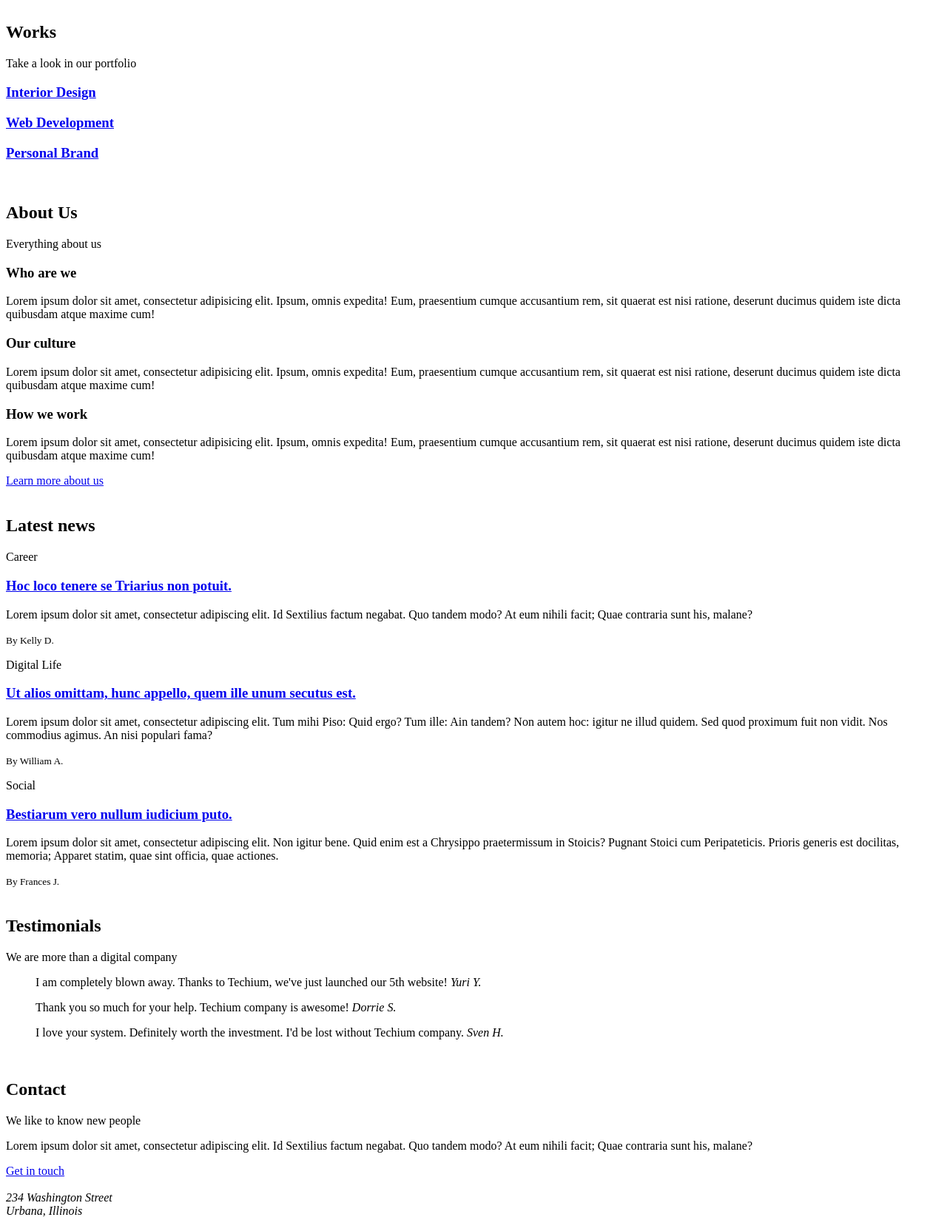
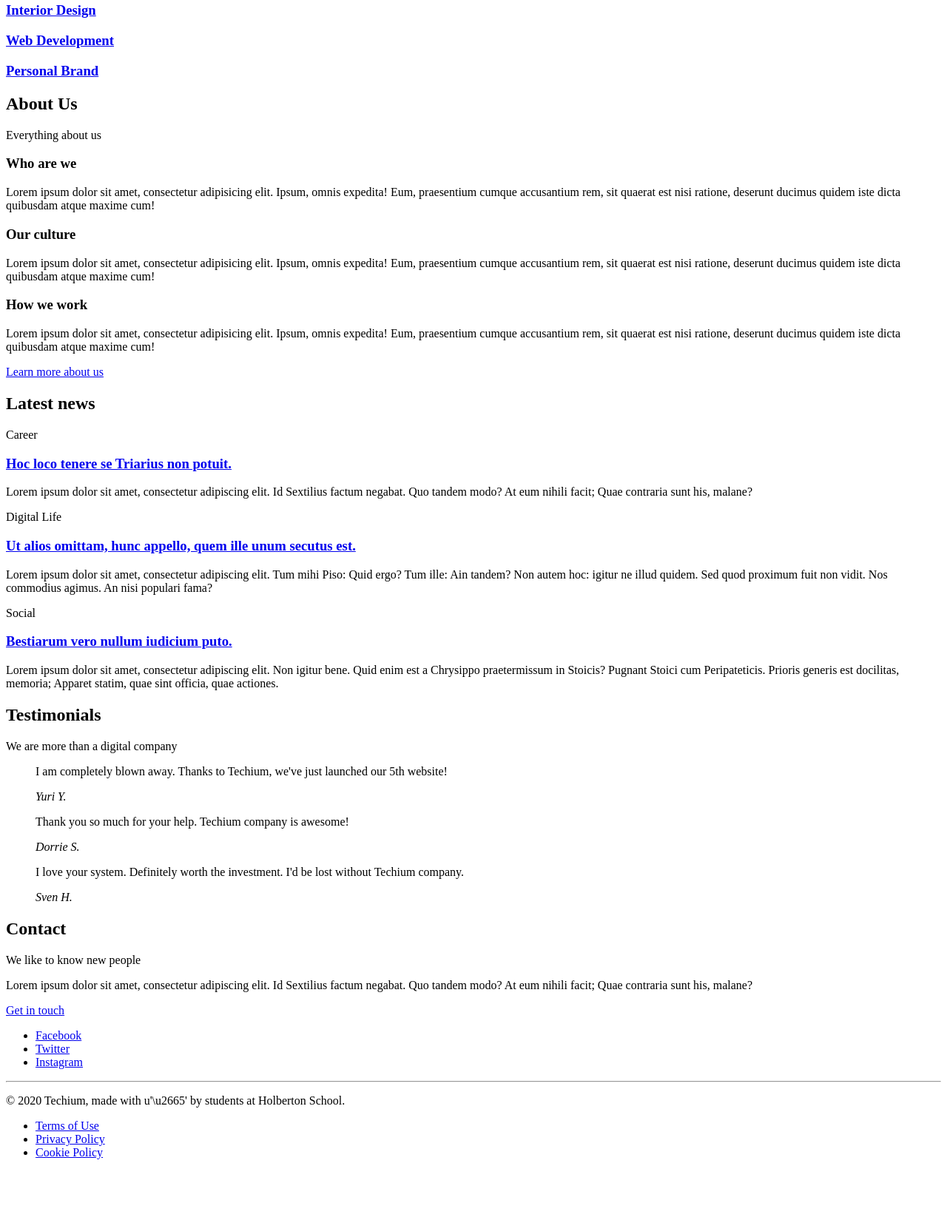
Before and after one commit to Prince-isaac04/alx-frontend, a plain HTML site: page 0x00-html_advanced/31-index.html in a window 1280 px wide. Shown: the part 776-2425 px from the top of the page at 74% size. After the commit the page ends 2359 px from the top, so only its background shows below. Drawn offline with Linux system fonts and the light colour scheme.

```diff
--- a/0x00-html_advanced/31-index.html
+++ b/0x00-html_advanced/31-index.html
@@ -1,21 +1,24 @@
-<!doctype html>
+<!DOCTYPE html>
 <html lang="en" dir="ltr">
     <head>
-    <meta charset="utf-8">
-    <meta name='viewport' content='width=device-width, initial-scale=1.0, viewport-fit=cover'>
+        <meta charset="utf=8">
+        <meta name="viewport" content="width=device-width, initial-scale=1.0, viewport-fit=cover">
+
         <title>Homepage - Techium</title>
         <meta name="description" content="Techium is a digital agency">
+
         <link rel="icon" type="image/x-icon" href="./favicon.ico">
         <link rel="icon" type="image/png" href="./favicon.png">
     </head>
+
     <body>
-    <br>
+
       <!-- Header -->
         <header>
 	    <div>
 	        <div>
 		    <a href="/">
-                    <span>Techium</span>
+		        <span>Techium></span>
 		    </a>
 		</div>
 		<nav>
@@ -31,26 +34,19 @@
 		</nav>
 	    </div>
 	</header>
-    <br>
+
 	<!-- Main -->
 	<main>
 	    <h1>Homepage</h1>
-        <br>
+
 	    <!-- Hero section -->
-        <section>
-            <div>
-                <h2>We help you build your brand!</h2>
-                <a href="#">Get started</a>
-            </div>
-        </section>
-        <br>
+            <section><div><h2>We help you build your brand!</h2><a href="#">Get started</a></div></section>
+
 	    <!-- Services section -->
 	    <section>
 	        <div>
-                <header>
-                    <h2>Services</h2>
+	            <header><h2>Services</h2><p>We work with you</p></header>
 		    <p>We work with you</p>
-                </header>
 		    <div>
 		        <h3><a href="#">Design & Concept</a></h3>
 		        <h3><a href="#">Digital Strategy</a></h3>
@@ -61,141 +57,98 @@
 		    </div>
 		</div>
 	    </section>
-        <br>
+
 	    <!-- Works section -->
             <section>
 	        <div>
-                <header>
-                    <h2>Works</h2>
-                    <p>Take a look in our portfolio</p>
-                </header>
+	            <header><h2>Works</h2><p>Take a look in our portfolio</p></header>
+                   <div>
+		       <article><h3><a href="#">Interior Design</a></h3></article>
+		       <article><h3><a href="#">Web Development</a></h3></article>
+		       <article><h3><a href="#">Personal Brand</a></h3></article>
+
+		   </div>
+	        </div>
+	    </section>
+
+	    <!-- About Us section -->
+            <section>
+	        <div>
+		    <header><h2>About Us</h2><p>Everything about us</p></header>
+		    <div>
+		        <h3>Who are we</h3>
+			<p>Lorem ipsum dolor sit amet, consectetur adipisicing elit. Ipsum, omnis expedita! Eum, praesentium cumque accusantium rem, sit quaerat est nisi ratione, deserunt ducimus quidem iste dicta quibusdam atque maxime cum!</p>
+			<h3>Our culture</h3>
+			<p>Lorem ipsum dolor sit amet, consectetur adipisicing elit. Ipsum, omnis expedita! Eum, praesentium cumque accusantium rem, sit quaerat est nisi ratione, deserunt ducimus quidem iste dicta quibusdam atque maxime cum!</p>
+			<h3>How we work</h3>
+			<p>Lorem ipsum dolor sit amet, consectetur adipisicing elit. Ipsum, omnis expedita! Eum, praesentium cumque accusantium rem, sit quaerat est nisi ratione, deserunt ducimus quidem iste dicta quibusdam atque maxime cum!</p>
+		    </div>
+		    <a href="about.html">Learn more about us</a>
+		</div>
+	    </section>
+
+	    <!-- Latest news section -->
+            <section>
+	        <div>
+                    <header><h2>Latest news</h2></header>
 		    <div>
 		        <article>
-                        <h3><a href="#">Interior Design</a></h3>
+		            <p>Career</p>
+			    <h3><a href="#">Hoc loco tenere se Triarius non potuit.</a></h3>
+			    <p>Lorem ipsum dolor sit amet, consectetur adipiscing elit. Id Sextilius factum negabat. Quo tandem modo? At eum nihili facit; Quae contraria sunt his, malane?</p>
 			</article>
 			<article>
-                        <h3><a href="#">Web Development</a></h3>
+		            <p>Digital Life</p>
+			    <h3><a href="#">Ut alios omittam, hunc appello, quem ille unum secutus est.</a></h3>
+			    <p>Lorem ipsum dolor sit amet, consectetur adipiscing elit. Tum mihi Piso: Quid ergo? Tum ille: Ain tandem? Non autem hoc: igitur ne illud quidem. Sed quod proximum fuit non vidit. Nos commodius agimus. An nisi populari fama?</p>
 			</article>
 			<article>
-                        <h3><a href="#">Personal Brand</a></h3>
+		            <p>Social</p>
+			    <h3><a href="#">Bestiarum vero nullum iudicium puto.</a></h3>
+			    <p>Lorem ipsum dolor sit amet, consectetur adipiscing elit. Non igitur bene. Quid enim est a Chrysippo praetermissum in Stoicis? Pugnant Stoici cum Peripateticis. Prioris generis est docilitas, memoria; Apparet statim, quae sint officia, quae actiones.</p>
 			</article>
 	            </div>
 		</div>
             </section>
-        <br>
-        <!-- About Us section -->
+
+	    <!-- Testimonials section -->
             <section>
 	        <div>
-                <header>
-                    <h2>About Us</h2>
-                    <p>Everything about us</p>
-                </header>
-                <div>
-                    <h3>Who are we</h3>
-                    <p>
-                        Lorem ipsum dolor sit amet, consectetur adipisicing elit. Ipsum, omnis expedita! Eum, praesentium cumque accusantium rem, sit quaerat est nisi ratione, deserunt ducimus quidem iste dicta quibusdam atque maxime cum!
-                    </p>
-                    <h3>Our culture</h3>
-                    <p>
-                        Lorem ipsum dolor sit amet, consectetur adipisicing elit. Ipsum, omnis expedita! Eum, praesentium cumque accusantium rem, sit quaerat est nisi ratione, deserunt ducimus quidem iste dicta quibusdam atque maxime cum!
-                    </p>
-                    <h3>How we work</h3>
-                    <p>
-                        Lorem ipsum dolor sit amet, consectetur adipisicing elit. Ipsum, omnis expedita! Eum, praesentium cumque accusantium rem, sit quaerat est nisi ratione, deserunt ducimus quidem iste dicta quibusdam atque maxime cum!
-                    </p>
-                </div>
-                <a href="about.html">Learn more about us</a>
-            </div>
-        </section>
-        <br>
-        <!-- Latest news section -->
-        <section>
-            <div>
-                <header>
-                    <h2>Latest news</h2>
-                </header>
+	            <header><h2>Testimonials</h2><p>We are more than a digital company</p></header>
 		    <div>
 		        <article>
-                        <p>Career</p>
-                        <h3><a href="#">Hoc loco tenere se Triarius non potuit.</a></h3>
-                        <p>
-                            Lorem ipsum dolor sit amet, consectetur adipiscing elit. Id Sextilius factum negabat. Quo tandem modo? At eum nihili facit; Quae contraria sunt his, malane?
-                        </p>
-                        <small>By Kelly D.</small>
+			    <blockquote cite="Yuri Y.">
+			        <p>I am completely blown away. Thanks to Techium, we've just launched our 5th website!</p>
+				<cite>Yuri Y.</cite>
 			</article>
 			<article>
-                        <p>Digital Life</p>
-                        <h3><a href="#">Ut alios omittam, hunc appello, quem ille unum secutus est.</a></h3>
-                        <p>
-                            Lorem ipsum dolor sit amet, consectetur adipiscing elit. Tum mihi Piso: Quid ergo? Tum ille: Ain tandem? Non autem hoc: igitur ne illud quidem. Sed quod proximum fuit non vidit. Nos commodius agimus. An nisi populari fama?
-                        </p>
-                        <small>By William A.</small>
+			    <blockquote cite="Dorrie S.">
+		                <p>Thank you so much for your help. Techium company is awesome!</p>
+				<cite>Dorrie S.</cite>
 			</article>
 			<article>
-                        <p>Social</p>
-                        <h3><a href="#">Bestiarum vero nullum iudicium puto.</a></h3>
-                        <p>
-                            Lorem ipsum dolor sit amet, consectetur adipiscing elit. Non igitur bene. Quid enim est a Chrysippo praetermissum in Stoicis? Pugnant Stoici cum Peripateticis. Prioris generis est docilitas, memoria; Apparet statim, quae sint officia, quae actiones.
-                        </p>
-                        <small>By Frances J.</small>
+			    <blockquote cite="Sven H.">
+			        <p>I love your system. Definitely worth the investment. I'd be lost without Techium company.</p>
+				<cite>Sven H.</cite>
 			</article>
 		    </div>
 		</div>
 	    </section>
-        <br>
-        <!-- Testimonials section -->
-        <section>
-            <div>
-                <header>
-                    <h2>Testimonials</h2>
-                    <p>We are more than a digital company</p>
-                </header>
-                <div>
-                    <article>
-                        <blockquote>
-                            I am completely blown away. Thanks to Techium, we've just launched our 5th website!
-                            <cite>Yuri Y.</cite>
-                        </blockquote>
-                    </article>
-                    <article>
-                        <blockquote>
-                            Thank you so much for your help. Techium company is awesome!
-                            <cite>Dorrie S.</cite>
-                        </blockquote>
-                    </article>
-                    <article>
-                        <blockquote>
-                            I love your system. Definitely worth the investment. I'd be lost without Techium company.
-                            <cite>Sven H.</cite>
-                        </blockquote>
-                    </article>
-                </div>
-            </div>
-        </section>
-        <br>
+
 	    <!-- Contact section -->
             <section>
 	        <div>
-                <header>
-                    <h2>Contact</h2>
-                    <p>We like to know new people</p>
-                </header>
+	            <header><h2>Contact</h2><p>We like to know new people</p></header>
 		    <div>
-                    <p>
-                        Lorem ipsum dolor sit amet, consectetur adipiscing elit. Id Sextilius factum negabat. Quo tandem modo? At eum nihili facit; Quae contraria sunt his, malane?
-                    </p>
+		        <p>Lorem ipsum dolor sit amet, consectetur adipiscing elit. Id Sextilius factum negabat. Quo tandem modo? At eum nihili facit; Quae contraria sunt his, malane?</p>
 		    </div>
 		    <a href="contact.html">Get in touch</a>
 	        </div>
 	    </section>
         </main>
-    <br>
+
 	<!-- Footer -->
         <footer>
-        <address>
-            234 Washington Street<br>
-            Urbana, Illinois
-        </address>
 	    <div>
 	        <ul>
 	            <li><a href="https://www.facebook.com/HolbertonSchool/">Facebook</a></li>
@@ -203,8 +156,10 @@
 		    <li><a href="https://www.instagram.com/holbertonschool/">Instagram</a></li>
 		</ul>
 	    </div>
+
 	    <hr>
-        <p>© 2020 Techium, made with ♥ by students at Holberton School.</p>
+	    <p>&copy; 2020 Techium, made with u'\u2665' by students at Holberton School.</p>
+
 	    <div>
 	        <ul>
 		    <li><a href="#">Terms of Use</a></li>
@@ -214,4 +169,5 @@
 	    </div>
 	</footer>
     </body>
+
 </html>
```
Also changed, not shown: 0x00-html_advanced/32-styleguide.html (+5 -10 lines). Lines whose indentation alone changed are shown as unchanged.
